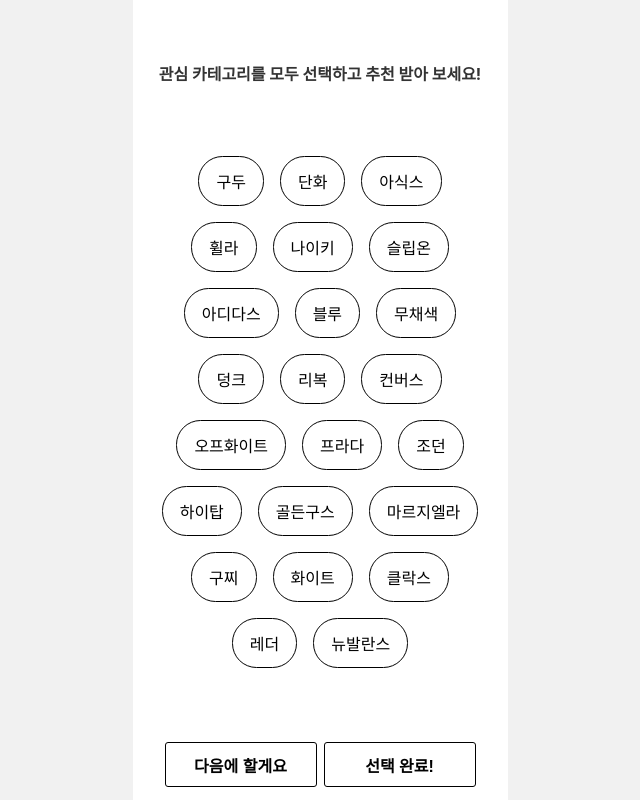
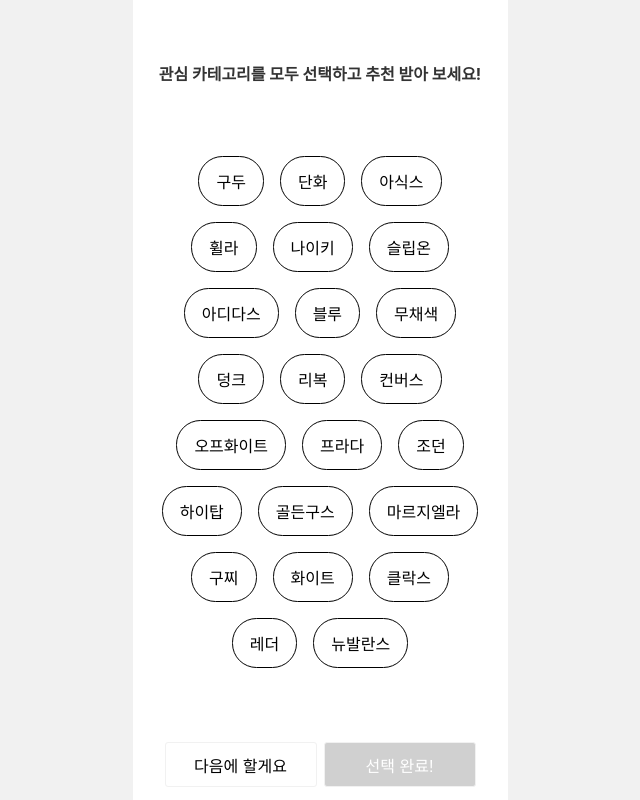
Before and after one commit to rachel490/Kicks, a React (Create React App) app: page /onboard in a window 1280 px wide. Shown: the whole page, without its empty margins (320-960 px from the left). Built offline with nearby package versions, Linux system fonts and the light colour scheme.

Commit message:
:sparkles: 카테고리 선택 여부에 따라서 버튼 색깔 바뀌도록 설정

```diff
--- a/src/pages/OnBoardingPage/OnBoardingPage.tsx
+++ b/src/pages/OnBoardingPage/OnBoardingPage.tsx
@@ -59,8 +59,13 @@ export const OnBoardingPage = () => {
           ))}
         </S.CategoryWrap>
         <S.Buttons>
-          <S.Button>다음에 할게요</S.Button>
-          <S.Button type="submit">선택 완료!</S.Button>
+          <S.Button type="submit">다음에 할게요</S.Button>
+          <S.Button
+            type="submit"
+            className={selectedCategory.length > 0 ? 'category' : 'noCategory'}
+          >
+            선택 완료!
+          </S.Button>
         </S.Buttons>
       </S.Form>
     </AppContainer>
--- a/src/pages/OnBoardingPage/styles.ts
+++ b/src/pages/OnBoardingPage/styles.ts
@@ -30,6 +30,16 @@ export const Button = styled.button`
   height: 45px;
   border-radius: 3px;
   font-size: 16px;
-  font-weight: 600;
-  border: 1px solid black;
+  font-weight: 500;
+  border: 1px solid #f1f1f1;
+
+  &.category {
+    background-color: black;
+    color: white;
+  }
+
+  &.noCategory {
+    background-color: #d0d0d0;
+    color: white;
+  }
 `;
```
